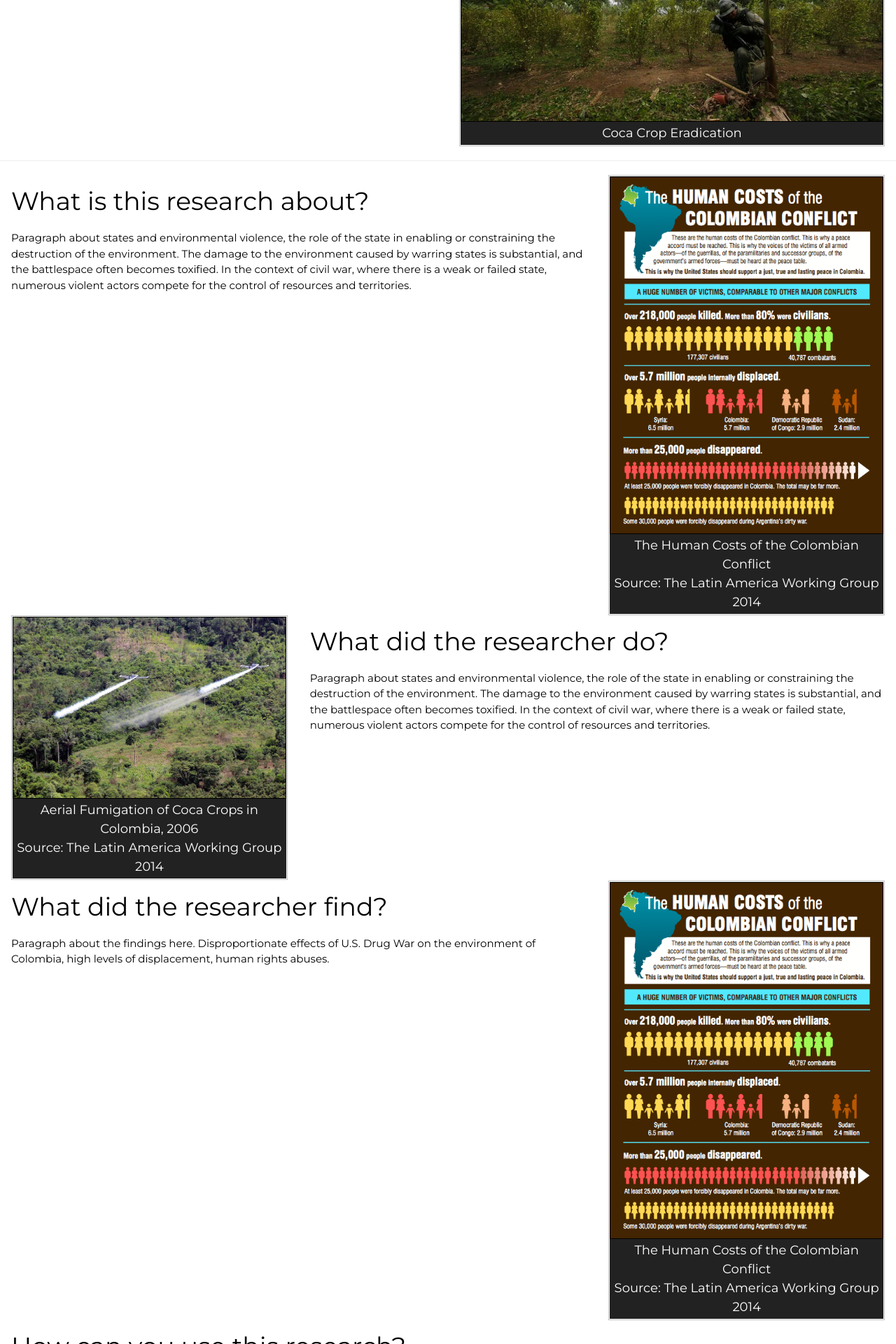
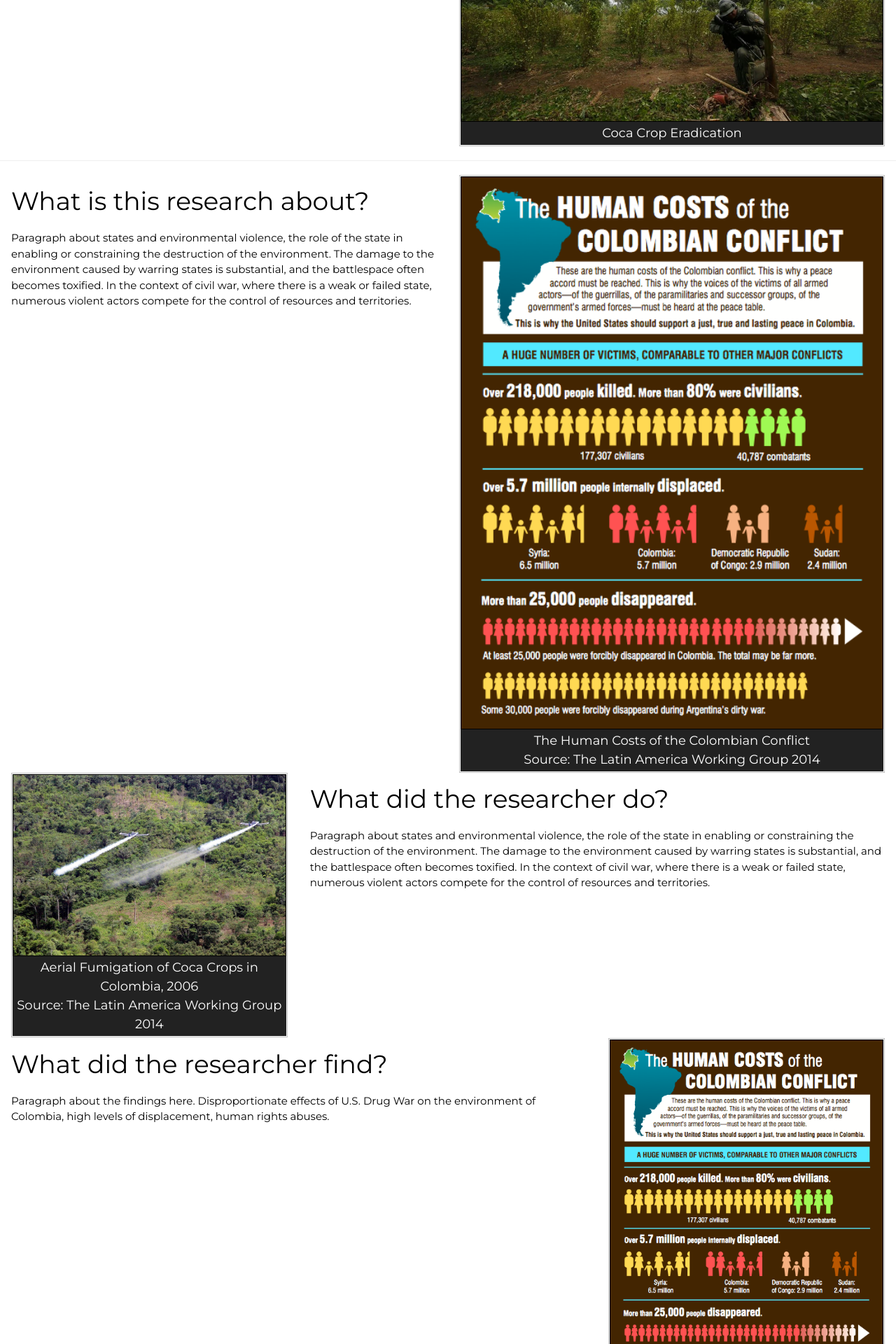
Before and after one commit to resilience1/resilience1.github.io, a Jekyll site: the page built from research/colombia.html, in a window 1280 px wide. Shown: the part 306-2226 px from the top of the page at 70% size. Built offline with Jekyll 4.4.1, drawn with Linux system fonts in a browser that asks for light colours; nearby versions of some CDN libraries.

Commit message:
Update colombia.html

```diff
--- a/research/colombia.html
+++ b/research/colombia.html
@@ -71,7 +71,7 @@ title: War on Drugs | Michael Lengefeld
 	<hr>
 
 	<div class="w3-row">
-		<div class="w3-twothird w3-container">
+		<div class="w3-half w3-container">
 			<h1>What is this research about?</h1>
 				<p>Paragraph about states and environmental violence, the role of the state in enabling or constraining the
 					destruction of the environment. The damage to the environment caused by
@@ -80,7 +80,7 @@ title: War on Drugs | Michael Lengefeld
 					violent actors compete for the control of resources and territories.
 				</p>
 		</div>
-		<div class="w3-third w3-container">
+		<div class="w3-half w3-container">
 			<figure class="item">
 			<img src="/img/Human_cost_colombia.jpg" alt="Human Cost of the Colombian Conflict"
 			     style="width:100%; height: 100%; border:1px solid black">
```
